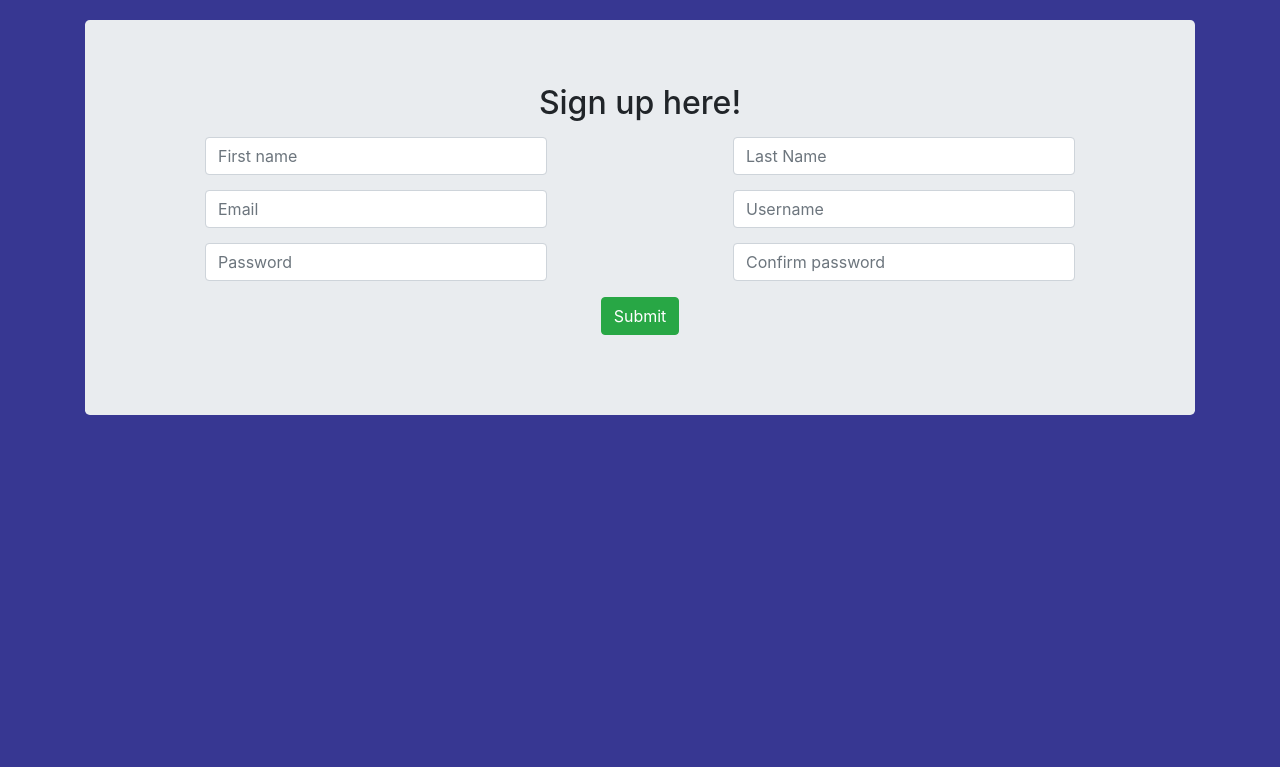
After one commit to WVUP/2019_Spring, a PHP site: page /signUp.html in a window 1280 px wide. The commit adds this page. Shown: the top 767 px of the page. Run offline with PHP 8.4, Linux system fonts and the light colour scheme; some libraries are stand-ins or nearby versions.

Commit message:
almost done

```diff
--- a/assignment/forms/alife/take2/master.css
+++ b/assignment/forms/alife/take2/master.css
@@ -5,3 +5,11 @@
 html, body {
     background-color: rgb(55, 55, 146);
 }
+
+.form-row {
+    margin-top: 15px;
+}
+
+#submitMe {
+    margin-top: 15px;
+}
--- a/assignment/forms/alife/take2/master.js
+++ b/assignment/forms/alife/take2/master.js
@@ -0,0 +1,78 @@
+var firstName;
+var lastName;
+var userName;
+var email;
+var passwordInput = document.getElementById("passwordInput");
+var x = document.getElementById("message");
+var passwordConfirm;
+
+passwordInput.onfocus = function() {
+    x.style.opacity = "1";
+    x.style.transition = "opacity 2s";
+
+}
+passwordInput.onblur = function() {
+    x.style.opacity = "0";
+    x.style.transition = "opacity 2s";
+}
+
+if(document.getElementById("passwordConfirmInput") != null){
+    passwordConfirm = document.getElementById("passwordConfirmInput");
+    passwordConfirm.onfocus = function() {
+        x.style.opacity = "1";
+        x.style.transition = "opacity 2s";
+
+    }
+    passwordConfirm.onblur = function() {
+        x.style.opacity = "0";
+        x.style.transition = "opacity 2s";
+    }
+}
+
+submitMe.addEventListener('click', () => {
+    // if confirm password not null then were on sign up page.
+    if(document.getElementById("passwordConfirmInput") != null){
+        // Get values from inputs
+        passwordConfirm = document.getElementById("passwordConfirmInput").value;
+        password = document.getElementById("passwordInput").value;
+        firstName = document.getElementById("firstNameInput").value;
+        lastName = document.getElementById("lastNameInput").value;
+        userName = document.getElementById("usernameInput").value;
+        email = document.getElementById("emailInput").value;
+
+        // check for first and last name
+        if(firstName == "" || lastName == ""){
+            alert("Please enter your first and last name.");
+            return false;
+        }
+        // check for email
+        if(email == ""){
+            alert("Please enter an email.");
+            return false;
+        }
+        // check for username
+        if(userName == ""){
+            alert("Please enter a username.");
+            return false;
+        }
+        // if passwords and that they match
+        if(passwordConfirm == "" || password == ""){
+            alert("Please make sure you entered a password and confirmed it.");
+            return false;
+        }else if(passwordConfirm != password){
+            alert("Please make sure passwords match.");
+            return false;
+        }
+    }else{
+        // on index page
+        // get values from inputs
+        email = document.getElementById("emailInput").value;
+        password = document.getElementById("passwordInput").value;
+        // if password matches regex alert success and show email and password.
+        if(password.match("^[a-zA-Z0-9]\\w{2,14}$")){
+            alert("Huzzah, you're a genius!\n Email: " + email + "\nPassword: " + password);
+        }
+        // also logs email and password to console.
+        console.log(email + " " + password);
+    }
+})
--- /dev/null
+++ b/assignment/forms/alife/take2/signUp.html
@@ -0,0 +1,55 @@
+<html lang="en">
+    <head>
+        <meta charset="UTF-8">
+        <meta name="viewport" content="width=device-width, initial-scale=1.0">
+        <meta http-equiv="X-UA-Compatible" content="ie=edge">
+        <link rel="stylesheet" href="https://maxcdn.bootstrapcdn.com/bootstrap/4.0.0/css/bootstrap.min.css" integrity="sha384-Gn5384xqQ1aoWXA+058RXPxPg6fy4IWvTNh0E263XmFcJlSAwiGgFAW/dAiS6JXm" crossorigin="anonymous">
+        <link rel="stylesheet" href="master.css">
+        <title>Document</title>
+    </head>
+    <body>
+        <div class="container">
+            <div class="jumbotron text-center">
+                <h2 class="text-center">Sign up here!</h2>
+                <form>
+                    <div class="form-row">
+                        <div class="col-4 offset-1">
+                            <input id="firstNameInput" placeholder="First name" type="text" class="form-control">
+                        </div>
+                        <div class="col-4 offset-2">
+                            <input id="lastNameInput" placeholder="Last Name" type="text" class="form-control">
+                        </div>
+                    </div>
+                    <div class="form-row">
+                        <div class="col-4 offset-1">
+                            <input id="emailInput" placeholder="Email" type="email" class="form-control">
+                        </div>
+                        <div class="col-4 offset-2">
+                            <input id="usernameInput" placeholder="Username" type="text" class="form-control">
+                        </div>
+                    </div>
+                    <div class="form-row">
+                        <div class="col-4 offset-1">
+                            <input id="passwordInput" placeholder="Password" type="text" class="form-control" pattern="^[a-zA-Z0-9]\w{2,14}$">
+                        </div>
+                        <div class="col-2">
+                            <small id="message" style="opacity: 0;">Must contain a capital, lowercase and number.</small>
+                        </div>
+                        <div class="col-4">
+                            <input id="passwordConfirmInput" placeholder="Confirm password" type="text" class="form-control" pattern="^[a-zA-Z0-9]\w{2,14}$">
+                        </div>
+                    </div>
+                    <input id="submitMe" class="btn btn-success" type="Submit" onclick="return false">
+                </form>
+            </div>
+        </div>
+
+        <div id="showNewUsers" class="container">
+
+        </div>
+    </body>
+    <script src="master.js"></script>
+    <script src="https://code.jquery.com/jquery-3.2.1.slim.min.js" integrity="sha384-KJ3o2DKtIkvYIK3UENzmM7KCkRr/rE9/Qpg6aAZGJwFDMVNA/GpGFF93hXpG5KkN" crossorigin="anonymous"></script>
+    <script src="https://cdnjs.cloudflare.com/ajax/libs/popper.js/1.12.9/umd/popper.min.js" integrity="sha384-ApNbgh9B+Y1QKtv3Rn7W3mgPxhU9K/ScQsAP7hUibX39j7fakFPskvXusvfa0b4Q" crossorigin="anonymous"></script>
+    <script src="https://maxcdn.bootstrapcdn.com/bootstrap/4.0.0/js/bootstrap.min.js" integrity="sha384-JZR6Spejh4U02d8jOt6vLEHfe/JQGiRRSQQxSfFWpi1MquVdAyjUar5+76PVCmYl" crossorigin="anonymous"></script>
+</html>
```
Also changed, not shown: assignment/forms/alife/take2/index.html (+13 -4 lines).
